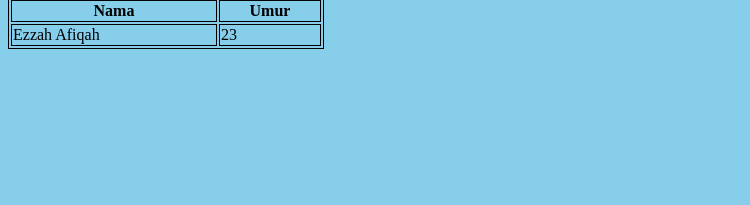
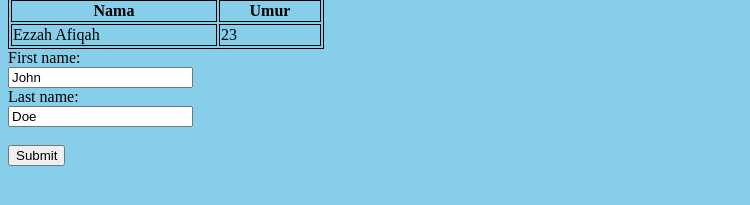
Before and after one commit to ezzahafiqah/Amali1, a plain HTML site: page index.html in a window 1280 px wide. Shown: the part 375-580 px from the top of the page, without its empty margins (0-750 px from the left). Drawn offline with Linux system fonts and the light colour scheme.

Commit message:
Update index.html
masukkan form dalam kod aturcara

```diff
--- a/index.html
+++ b/index.html
@@ -36,5 +36,13 @@ table, th, td {
     </tr>
   </table>
 
+  <form>
+    <label for="fname">First name:</label><br>
+    <input type="text" id="fname" name="fname" value="John"><br>
+    <label for="lname">Last name:</label><br>
+    <input type="text" id="lname" name="lname" value="Doe"><br><br>
+    <input type="submit" value="Submit">
+  </form>
+
 </body>
 </html>
```
